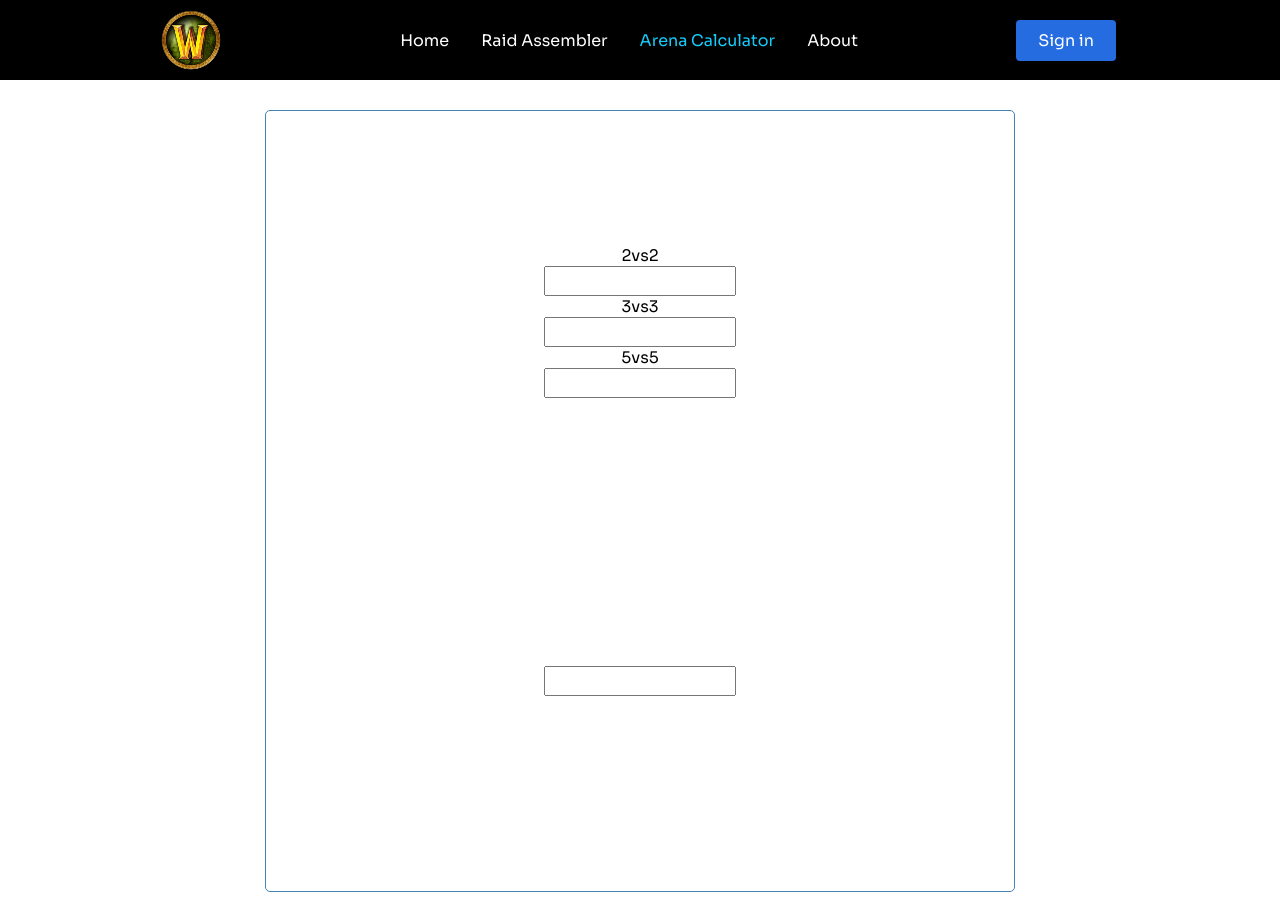
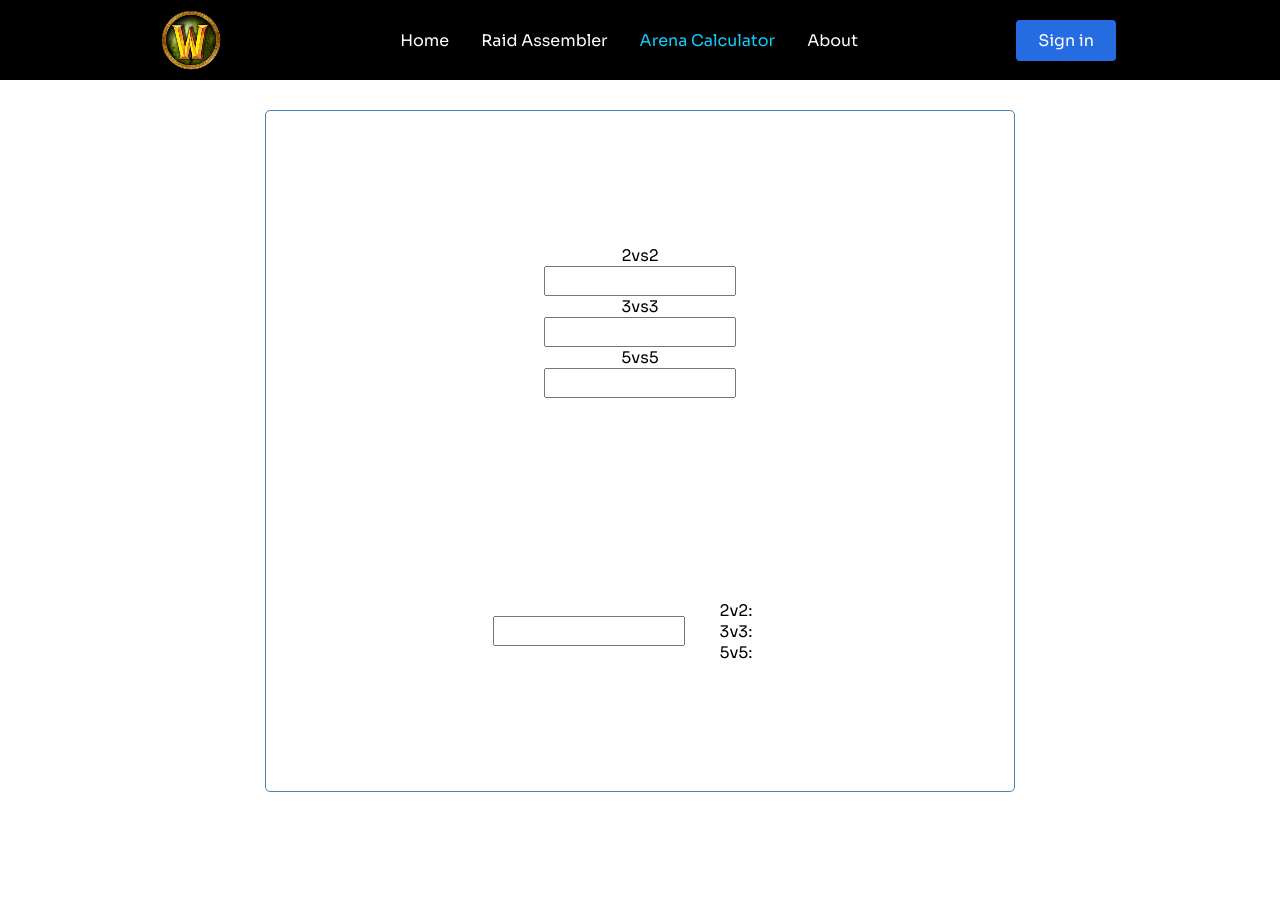
Before and after one commit to MarcusMohns/Codex-Online, a React (Create React App) app: page /arenapointcalculator in a window 1280 px wide. After the commit the page ends 822 px from the top, so only its background shows below. Built offline with nearby package versions, Linux system fonts and the light colour scheme.

Commit message:
Cleaned up styles

```diff
--- a/src/components/styles/ArenaContainer.styled.js
+++ b/src/components/styles/ArenaContainer.styled.js
@@ -5,13 +5,12 @@ export const ArenaContainer = styled.div`
 	margin: 30px auto;
 	min-height: 300px;
 	padding: 30px;
-	border-radius: 5px;
 	display: flex;
 	flex-direction: column;
 	justify-content: center;
     align-items: center;
 
-    p {
+    p.arena-bracket {
         display: flex;
         justify-content: center;
     }
--- /dev/null
+++ b/src/components/styles/PointsContainer.styled.js
@@ -0,0 +1,29 @@
+import styled from "styled-components";
+
+export const PointsContainer = styled.div`
+	max-width: 750px;
+	margin: 30px auto;
+	min-height: 200px;
+	padding: 30px;
+	display: flex;
+	flex-direction: row;
+    align-items: center;
+	justify-content: space-evenly;
+
+
+input {
+    height:30px;
+    padding:10px;
+
+}
+
+div.pointsresult {
+	flex-direction: column;
+	text-align: center;
+	column-width:8vw;
+
+}
+
+
+
+`
--- a/src/pages/arenapointcalculator.js
+++ b/src/pages/arenapointcalculator.js
@@ -1,4 +1,5 @@
 import { ArenaContainer } from '../components/styles/ArenaContainer.styled';
+import { PointsContainer } from '../components/styles/PointsContainer.styled';
 import React, {useReducer } from 'react';
 import { Container } from '../components/styles/Container.styled';
 
@@ -93,30 +94,35 @@ function Arenapointcalculator() {
 
         <ArenaContainer>
           <label>
-              <p>2vs2</p>
+              <p class="arena-bracket">2vs2</p>
               <input type="number" name="twos" onChange={handleChange} onFocus={handleFocus}/>
               <p id="results" >{formData.twos}</p>
           </label>
 
           <label>
-              <p>3vs3</p>
+              <p class="arena-bracket">3vs3</p>
               <input type="number" name="threes" onChange={handleChange} onFocus={handleFocus}/>
               <p id="results" >{formData.threes}</p>
           </label>
 
           <label>
-              <p>5vs5</p>
+              <p class="arena-bracket">5vs5</p>
               <input type="number" name="fives" onChange={handleChange} onFocus={handleFocus}/>
-              <p id="results" placeholder="0  " >{formData.fives}</p>
+              <p id="results">{formData.fives}</p>
           </label>
         </ArenaContainer>
 
-        <ArenaContainer>
+          <PointsContainer>
           <input type="number" name="points" onChange={pointChange} onFocus={handleFocus}/>
-          <p>{formData.twosRatingRequired}</p>
-          <p>{formData.threesRatingRequired}</p>
-          <p>{formData.fivesRatingRequired}</p>
-        </ArenaContainer>
+          <div class="pointsresult">
+
+          <p>2v2: {formData.twosRatingRequired}</p>
+
+          <p>3v3: {formData.threesRatingRequired}</p>
+
+          <p>5v5: {formData.fivesRatingRequired}</p>
+          </div>
+          </PointsContainer>
 
       </Container>
     )
```
